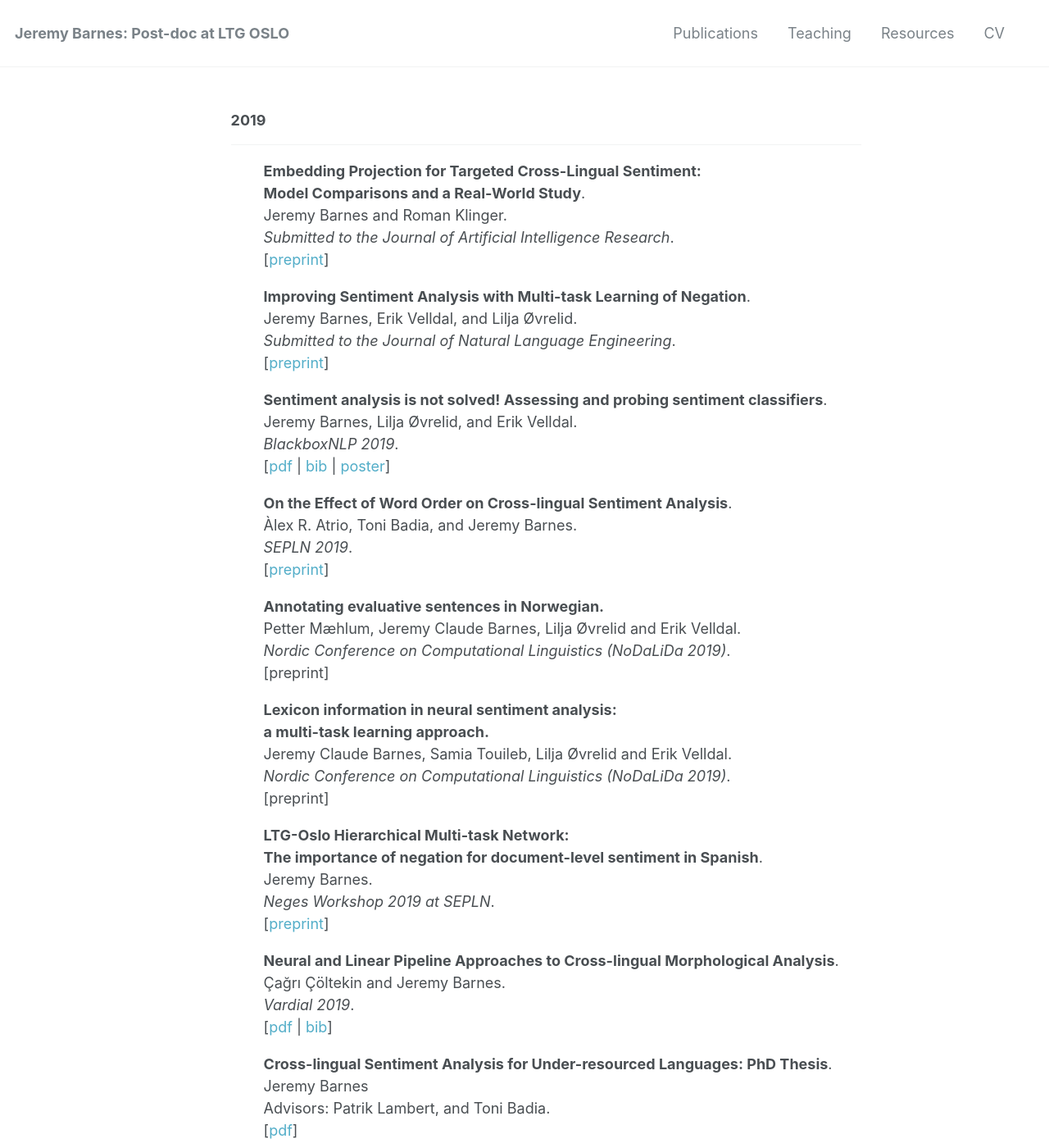
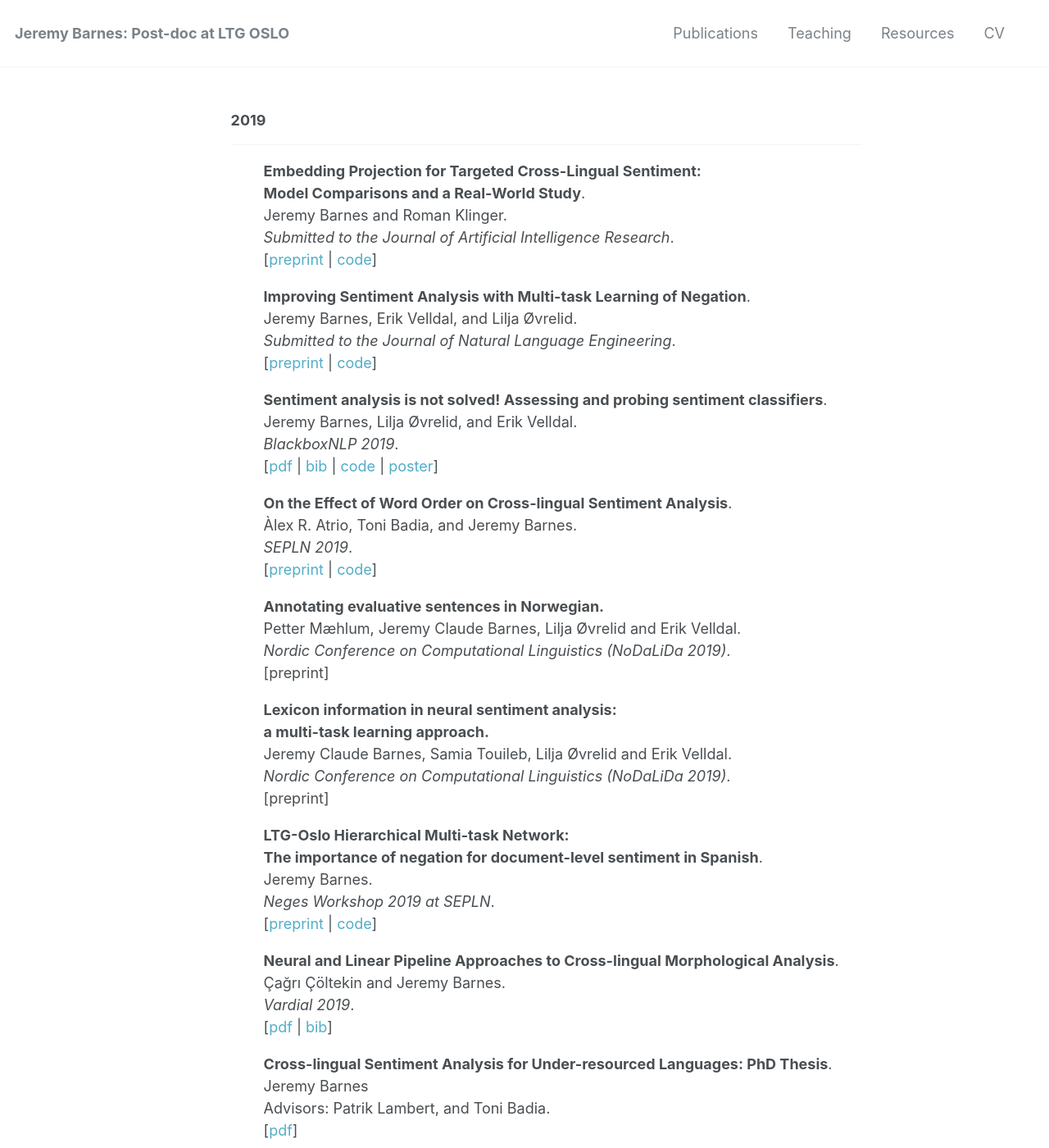
Before and after one commit to jerbarnes/jbarnesspain.github.io, a Jekyll site: the page built from publications/index.html, in a window 1280 px wide and 1400 px high. Shown: the whole window at 82% size. Built offline with Jekyll 4.4.1, drawn with Linux system fonts in a browser that asks for light colours.

Commit message:
added code

```diff
--- a/publications/index.html
+++ b/publications/index.html
@@ -15,7 +15,7 @@ title: Selected Publications
         Model Comparisons and a Real-World Study</strong>.<br>
         Jeremy Barnes and Roman Klinger.<br>
         <i>Submitted to the Journal of Artificial Intelligence Research</i>.<br>
-        [<a href="/downloads/crosslingual_sentiment_analysis.pdf">preprint</a>]
+        [<a href="/downloads/crosslingual_sentiment_analysis.pdf">preprint</a> | <a href="https://github.com/jbarnesspain/targeted_blse">code</a>]
 </ul>
 
 <ul>
@@ -23,7 +23,7 @@ title: Selected Publications
         Improving Sentiment Analysis with Multi-task Learning of Negation</strong>.<br>
         Jeremy Barnes, Erik Velldal, and Lilja Øvrelid.<br>
         <i>Submitted to the Journal of Natural Language Engineering</i>.<br>
-        [<a href="/downloads/Multitask_negation_for_sa.pdf">preprint</a>]
+        [<a href="/downloads/Multitask_negation_for_sa.pdf">preprint</a> | <a href="https://github.com/ltgoslo/multitask_negation_for_sa">code</a>]
 </ul>
 
 <ul>
@@ -31,7 +31,7 @@ title: Selected Publications
 		Sentiment analysis is not solved! Assessing and probing sentiment classifiers</strong>.<br>
 		Jeremy Barnes, Lilja Øvrelid, and Erik Velldal.<br>
 		<i>BlackboxNLP 2019</i>.<br>
-		[<a href="https://www.aclweb.org/anthology/W19-4802">pdf</a> | <a href="https://www.aclweb.org/anthology/papers/W/W19/W19-4802.bib">bib</a> | <a href="/downloads/blackbox_poster.pdf">poster</a>]
+		[<a href="https://www.aclweb.org/anthology/W19-4802">pdf</a> | <a href="https://www.aclweb.org/anthology/papers/W/W19/W19-4802.bib">bib</a> | <a href="https://github.com/ltgoslo/assessing_and_probing_sentiment">code</a> | <a href="/downloads/blackbox_poster.pdf">poster</a>]
 </ul>
 
 <ul>
@@ -39,7 +39,7 @@ title: Selected Publications
 		On the Effect of Word Order on Cross-lingual Sentiment Analysis</strong>.<br>
 		Àlex R. Atrio, Toni Badia, and Jeremy Barnes.<br>
 		<i>SEPLN 2019</i>.<br>
-		[<a href="/downloads/reordering.pdf">preprint</a>]
+		[<a href="/downloads/reordering.pdf">preprint</a> | <a href="https://github.com/jbarnesspain/crosslingual_reordering">code</a>]
 </ul>
 
 <ul>
@@ -65,7 +65,7 @@ title: Selected Publications
         The importance of negation for document-level sentiment in Spanish</strong>.<br>
 		Jeremy Barnes.<br>
 		<i>Neges Workshop 2019 at SEPLN</i>.<br>
-		[<a href="/downloads/neges2019.pdf">preprint</a>]
+		[<a href="/downloads/neges2019.pdf">preprint</a> | <a href="https://github.com/jbarnesspain/neges_2019">code</a>]
 </ul>
 
 <ul>
```
